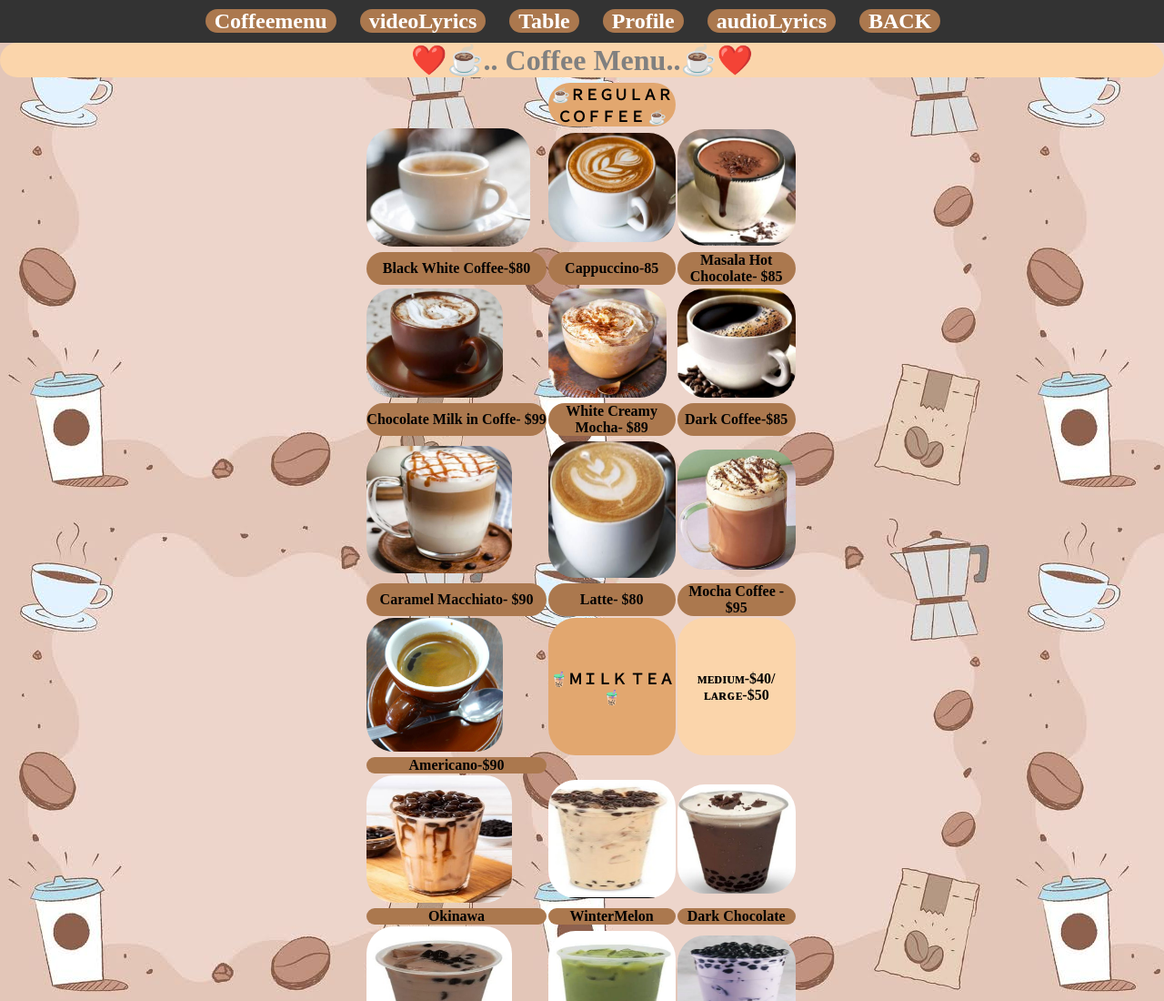
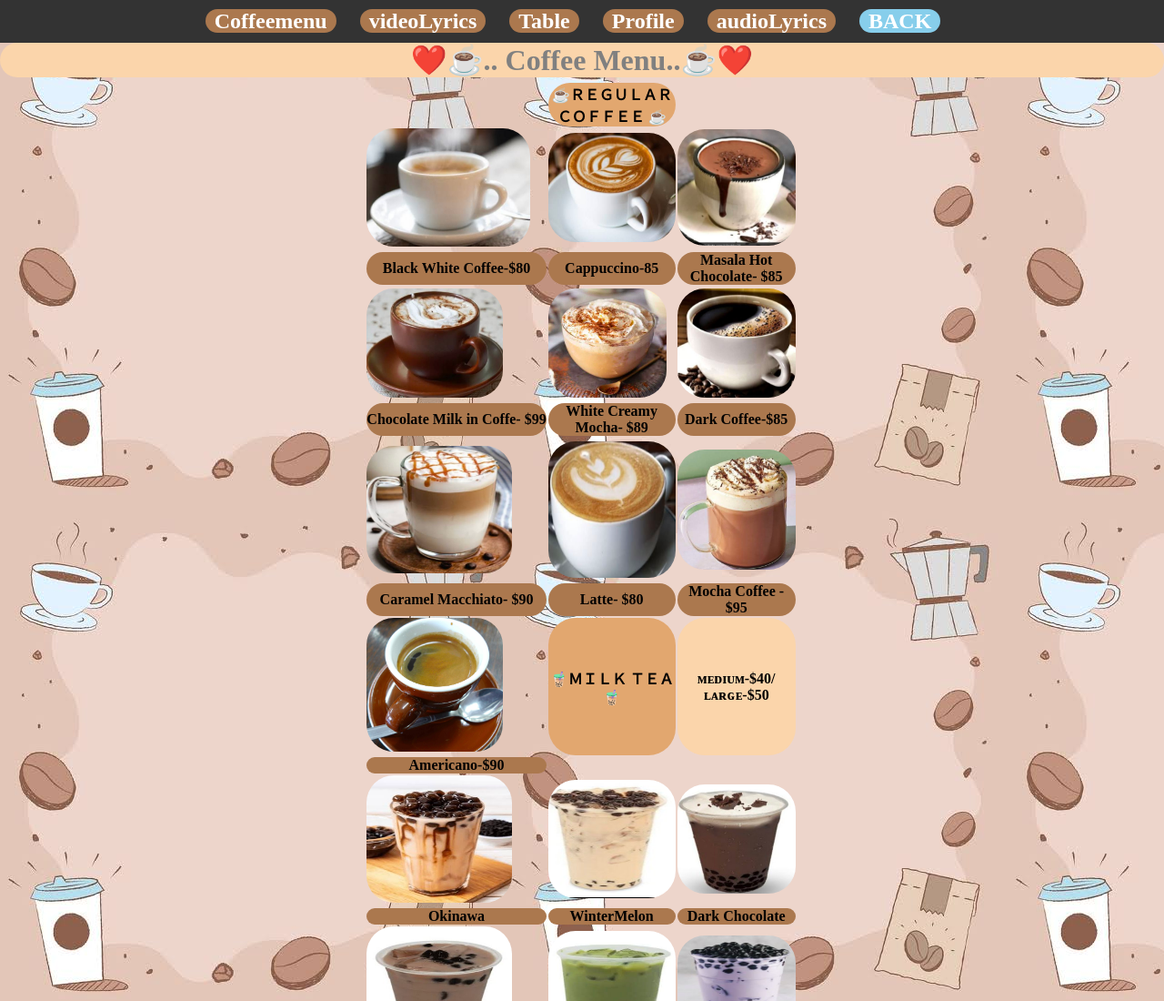
Before and after one commit to KenjieJavellana/coffeemenu., a plain HTML site: page index.html in a window 1280 px wide. Shown: the top 1100 px of the page at 91% size. Drawn offline with Linux system fonts and the light colour scheme.

Commit message:
Update index.html

```diff
--- a/index.html
+++ b/index.html
@@ -23,7 +23,7 @@
            <li style="background-color: #AB784E;border-radius:40px;"><a href="https://kenjiejavellana.github.io/Table/">Table</a></li>
           <li style="background-color: #AB784E;border-radius:40px;"><a href="https://kenjiejavellana.github.io/Profile2/">Profile</a></li>
           <li style="background-color: #AB784E;border-radius:30px;"><a href="https://kenjiejavellana.github.io/lyricsWebpage3/">audioLyrics</a></li>
-            <li style="background-color: #AB784E;border-radius:40px;"><a href="http://127.0.0.1:5500/Homepage/html.html">BACK</a></li>
+            <li style="background-color: skyblue;border-radius:40px;"><a href="http://127.0.0.1:5500/Homepage/html.html">BACK</a></li>
         </ul>
           </h1>
     </nav>
```
